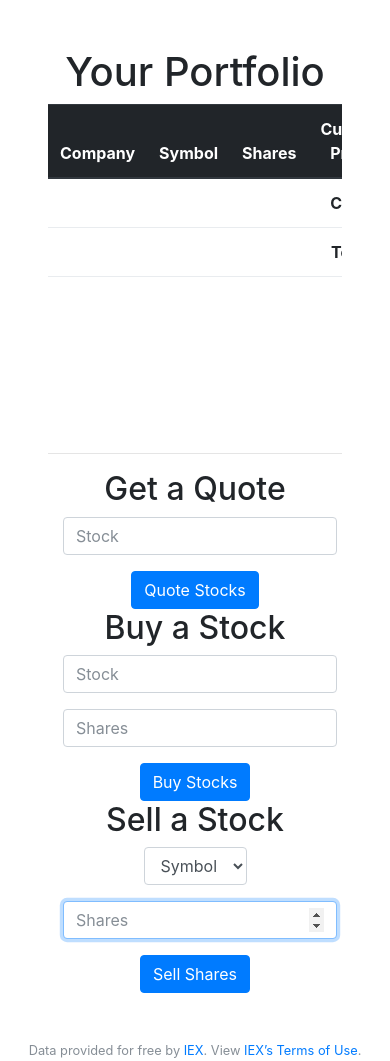
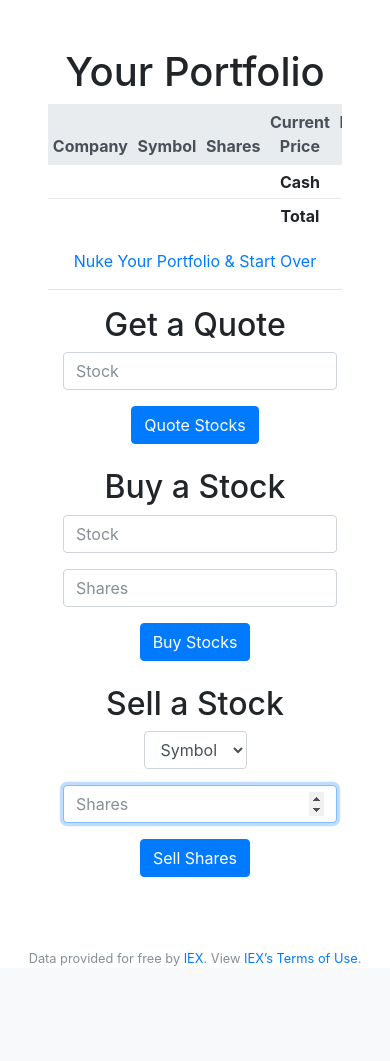
Before and after one commit to bennett39/stock-trader-flask, a Flask app: page / in a window 390 px wide. Shown: the part 79-1140 px from the top of the page. After the commit the page ends 1045 px from the top, so only its background shows below. Run offline with Flask 2, Linux system fonts and the light colour scheme; the visitor is signed in with stand-in values (Sample User, id 1); tables that the repository leaves empty hold one stand-in row (values such as "Sample post"); some libraries are stand-ins or nearby versions.

Commit message:
Improve design/responsive of index

```diff
--- a/templates/index.html
+++ b/templates/index.html
@@ -7,8 +7,8 @@
 {% block main %}
     <h1>Your Portfolio</h1>
     <div class="table-responsive table-hover">
-        <table class="table">
-            <thead class="thead-dark">
+        <table class="table table-sm">
+            <thead class="thead-light">
                 <tr>
                     <th>Company</th>
                     <th>Symbol</th>
@@ -41,28 +41,23 @@
                     <th>Total</th>
                     <th>{{ portfolio['total'] }}</th>
                 </tr>
-                <tr>
-                    <td></td>
-                    <td></td>
-                    <td></td>
-                    <td></td>
-                    <th><a href="/profile">Nuke Your Portfolio & Start Over</a></th>
-                </tr>
             </tbody>
         </table>
     </div>
+      <p class="text-center"><a href="/profile">Nuke Your Portfolio &
+        Start Over</a></p>
     <hr>
     <div class="container">
         <div class="row">
-            <div class="col">
+            <div class="col mb-4">
                 <h2>Get a Quote</h2>
                 {% include 'quote_stocks.html' %}
             </div>
-            <div class="col">
+            <div class="col mb-4">
                 <h2>Buy a Stock</h2>
                 {% include 'buy_stocks.html' %}
             </div>
-            <div class="col">
+            <div class="col mb-4">
                 <h2>Sell a Stock</h2>
                 <form action="/sell" method="post">
                     <div class="form-group">
```
